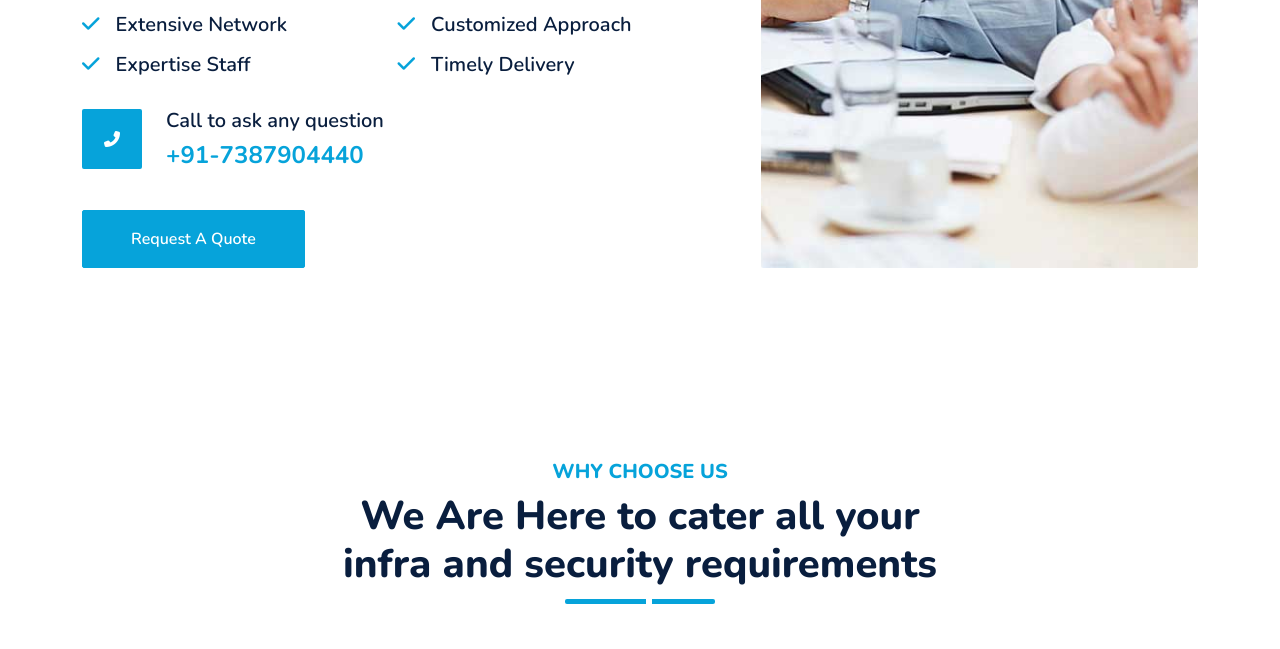
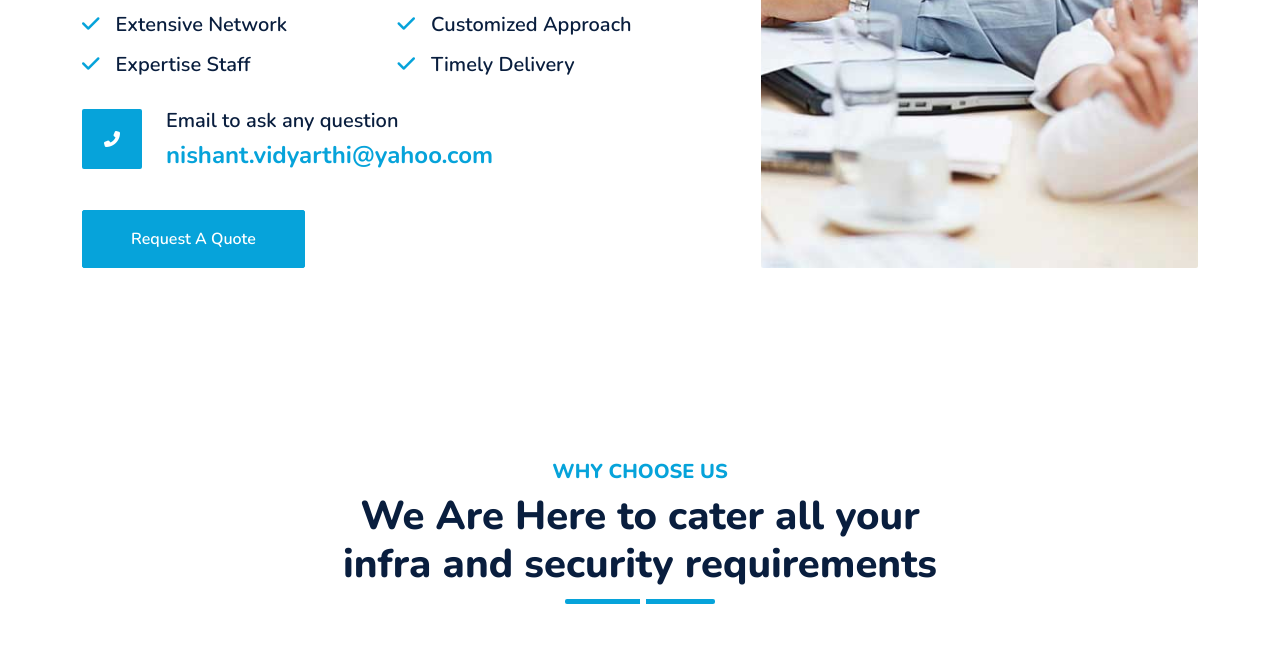
Before and after one commit to jitesh9778/jitesh9778.github.io, a plain HTML site: page index.html in a window 1280 px wide. Shown: the part 1539-2188 px from the top of the page. Drawn offline with nearby package versions, Linux system fonts and the light colour scheme.

Commit message:
Update index.html

```diff
--- a/index.html
+++ b/index.html
@@ -44,7 +44,6 @@
             <div class="col-lg-8 text-center text-lg-start mb-2 mb-lg-0">
                 <div class="d-inline-flex align-items-center" style="height: 45px;">
                     <small class="me-3 text-light"><i class="fa fa-map-marker-alt me-2"></i>Pune, India</small>
-                    <small class="me-3 text-light"><i class="fa fa-phone-alt me-2"></i>+91-7387904440</small>
                     <small class="text-light"><i class="fa fa-envelope-open me-2"></i>nishant.vidyarthi@yahoo.com</small>
                 </div>
             </div>
@@ -226,8 +225,8 @@
                             <i class="fa fa-phone-alt text-white"></i>
                         </div>
                         <div class="ps-4">
-                            <h5 class="mb-2">Call to ask any question</h5>
-                            <h4 class="text-primary mb-0">+91-7387904440</h4>
+                            <h5 class="mb-2">Email to ask any question</h5>
+                            <h4 class="text-primary mb-0">nishant.vidyarthi@yahoo.com</h4>
                         </div>
                     </div>
                     <a href="quote.html" class="btn btn-primary py-3 px-5 mt-3 wow zoomIn" data-wow-delay="0.9s">Request A Quote</a>
@@ -370,7 +369,6 @@
                     <div class="position-relative bg-primary rounded h-100 d-flex flex-column align-items-center justify-content-center text-center p-5">
                         <h3 class="text-white mb-3">Call Us For Quote</h3>
                         <p class="text-white mb-3">We understand the importance of finding the right talent to drive your business forward. Our dedicated team of experts is here to provide you with a tailored and efficient staffing solution that meets your unique requirements.</p>
-                        <h2 class="text-white mb-0">+91-7387904440</h2>
                     </div>
                 </div>
             </div>
@@ -473,8 +471,8 @@
                             <i class="fa fa-phone-alt text-white"></i>
                         </div>
                         <div class="ps-4">
-                            <h5 class="mb-2">Call to ask any question</h5>
-                            <h4 class="text-primary mb-0">+91-7387904440</h4>
+                            <h5 class="mb-2">Email to ask any question</h5>
+                            <h4 class="text-primary mb-0">nishant.vidyarthi@yahoo.com</h4>
                         </div>
                     </div>
                 </div>
@@ -757,10 +755,7 @@
                                 <i class="bi bi-envelope-open text-primary me-2"></i>
                                 <p class="mb-0">nishant.vidyarthi@yahoo.com</p>
                             </div>
-                            <div class="d-flex mb-2">
-                                <i class="bi bi-telephone text-primary me-2"></i>
-                                <p class="mb-0">+91-7387904440</p>
-                            </div>
+
                             <div class="d-flex mt-4">
                                 <!-- <a class="btn btn-primary btn-square me-2" href="#"><i class="fab fa-twitter fw-normal"></i></a>
                                 <a class="btn btn-primary btn-square me-2" href="#"><i class="fab fa-facebook-f fw-normal"></i></a> -->
```
